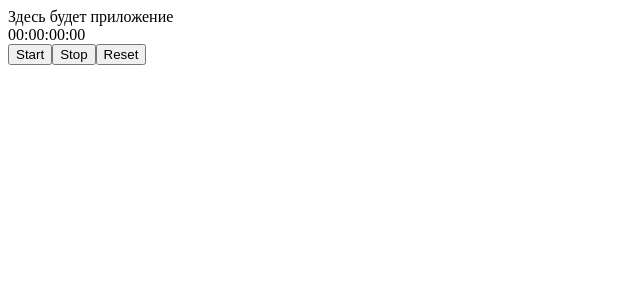
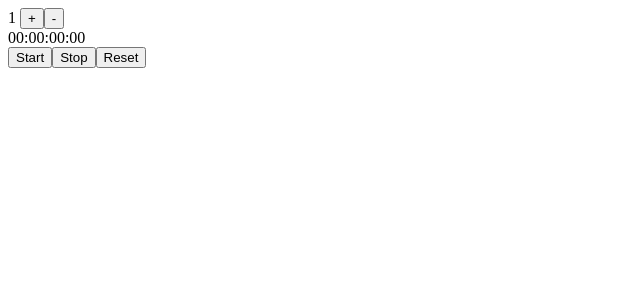
Before and after one commit to YureiRetarded/-stopwatch, a Vue app: page /#/ in a window 1280 px wide. Shown: the top 300 px of the page, without its empty margins (0-640 px from the left). Built offline with nearby package versions, Linux system fonts and the light colour scheme.

Commit message:
User now can added and removed  a stopwatches

```diff
--- /dev/null
+++ b/src/components/ControlStopWatches.vue
@@ -0,0 +1,15 @@
+<template>
+    <div>
+        {{$store.state.count}}
+        <button @click="$store.commit('countPlus')">+</button>
+        <button @click="$store.commit('countMinus')">-</button>
+    </div>
+</template>
+<script>
+export default {
+
+}
+</script>
+<style>
+
+</style>
--- a/src/main.js
+++ b/src/main.js
@@ -1,7 +1,9 @@
 import { createApp } from 'vue'
 import App from '@/App.vue'
 import router from '@/router/router'
+import store from '@/store'
 const app = createApp(App)
 app
     .use(router)
+    .use(store)
     .mount('#app')
--- a/src/pages/mainpage.vue
+++ b/src/pages/mainpage.vue
@@ -1,15 +1,19 @@
 <template>
-    <div>
-        Здесь будет приложение
-    </div>
-    <stop-watch></stop-watch>
+    <control-stop-watches/>
+
+    <stop-watch
+    v-for="n in $store.state.count"
+    />
+
 
 </template>
 <script>
 import StopWatch from '@/components/StopWatch'
+import ControlStopWatches from '@/components/ControlStopWatches'
 export default {
     components:{
-        StopWatch
+        StopWatch,
+        ControlStopWatches
     },
     data(){
         return{
--- /dev/null
+++ b/src/store/index.js
@@ -0,0 +1,23 @@
+import { createStore } from "vuex";
+
+export default createStore({
+    state:{
+        count:1
+    },
+    getters:{
+
+    },
+    mutations:{
+        countPlus(state){
+            state.count ++
+        },
+        countMinus(state){
+            if(state.count>1)
+            state.count --
+        }
+
+    },
+    actions:{
+
+    }
+})
```
